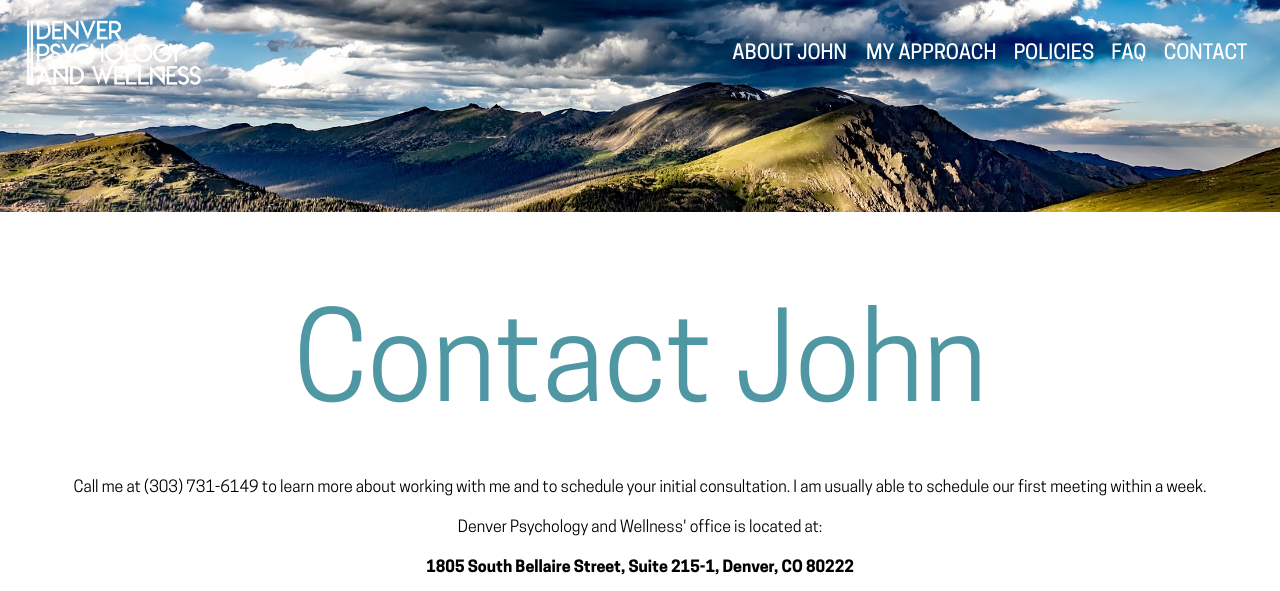
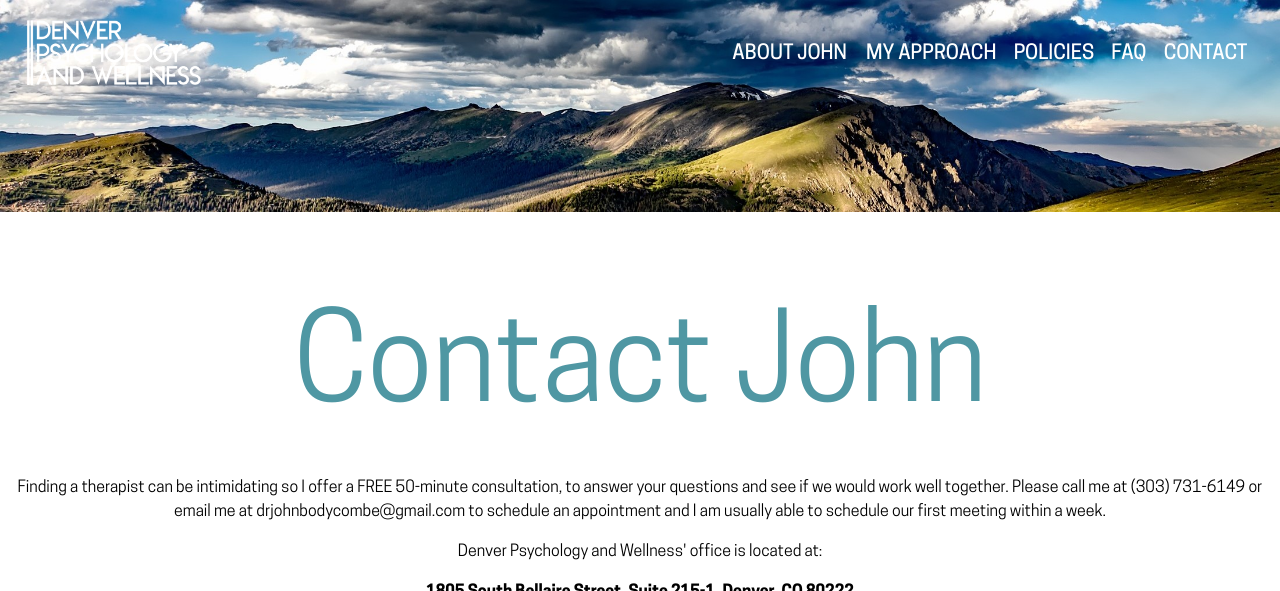
Before and after one commit to prodmage/denverpsychologyandwellness.com, a Jekyll site: the page built from contact/index.html, in a window 1280 px wide and 900 px high, cut to the strip 0-591 px from the top of the window. Built offline with Jekyll 4.4.1, drawn with Linux system fonts in a browser that asks for light colours; nearby versions of some CDN libraries.

Commit message:
Fixed typo and changed contact message

```diff
--- a/contact/index.html
+++ b/contact/index.html
@@ -7,7 +7,7 @@ banner_url: images/green-mountains-banner.jpg
 	<h2>Contact John</h2>
 </div>
 <section class="contact-content">
-	<p>Call me at {{ site.phone_number }}  to learn more about working with me and to schedule your initial consultation. I am usually able to schedule our first meeting within a week.</p>
+	<p>Finding a therapist can be intimidating so I offer a FREE 50-minute consultation, to answer your questions and see if we would work well together.  Please call me at {{ site.phone_number }} or email me at {{ site.email}} to schedule an appointment and I am usually able to schedule our first meeting within a week.</p>
 	<p>Denver Psychology and Wellness' office is located at:</p>
 	<p><strong>{{ site.address }}</strong></p>
 
--- a/index.html
+++ b/index.html
@@ -8,7 +8,7 @@ title: Individual, Couples & Group Therapy
 
 <section class="homepage-content">
 	<h3>Dr. John Bodycombe</h3>
-	<p class="center">Are you struggling with feeling overwhelmed, lost, or unsatisfied in your life?  Do these feelings impact your mood, your relationships, or your work?  I specialize in helping adults and emerging adults (18-50s) people work through these sorts of challenges that we all face at different times in our lives.  Often, these challenges can result if feelings of depression and anxiety, or they come through in our relationships through short tempers, seeming "clingy," or wanting to be alone.  I can help you work through these issues in order to improve your quality of life and work toward the goals you have for yourself.</p>
+	<p class="center">Are you struggling with feeling overwhelmed, lost, or unsatisfied in your life?  Do these feelings impact your mood, your relationships, or your work?  I specialize in helping adults and emerging adults (18-50s) people work through these sorts of challenges.  These challenges can often result in feelings of depression and anxiety, or can come through in our relationships through short tempers, seeming "clingy," or wanting to be alone.  I can help you work through these issues in order to improve your quality of life and work toward your goals.</p>
 	<br/>
 	<p>I also specialize in working with men.  Men often learn to internalize their issues which can make them feel isolated and lost.  Additionally, seeking help may feel like weakness or failure.  By helping men connect to themselves better, I can help them improve their relationships and improve their lives.</p>
 </section>
```
